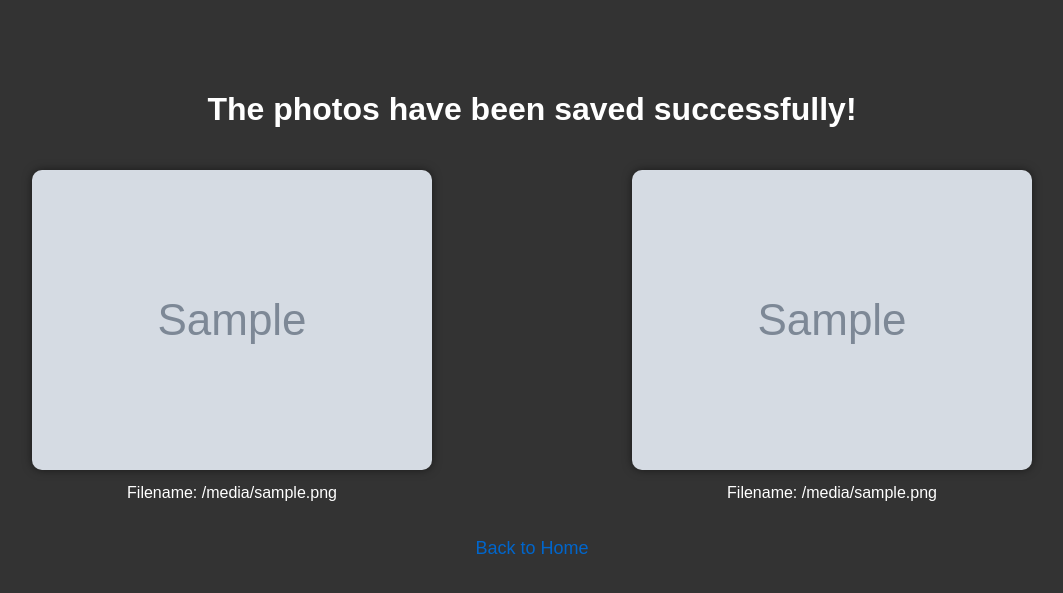
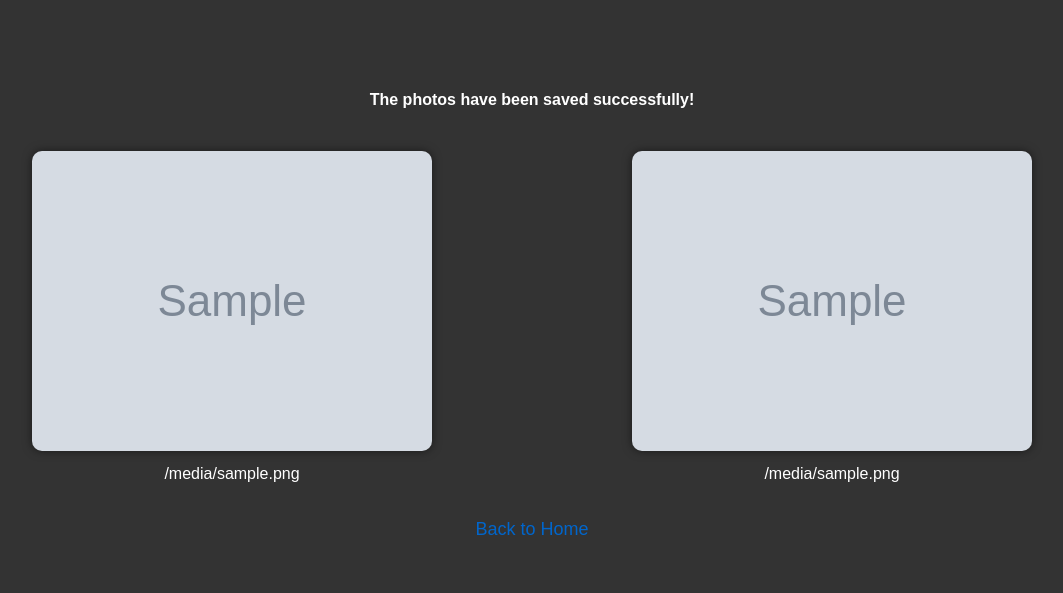
Before and after one commit to arthur-zheng/lego_sorter, a Flask app: template ghost/templates/success.html in a window 1280 px wide. Shown: the top 593 px of the page, without its empty margins (108-1171 px from the left). Run offline with Flask 3, Linux system fonts and the light colour scheme; the template is opened without the code that fills it: most values are stand-ins (such as "Sample title", 1, 10 or a date in 2020); grey boxes marked "Sample" are stand-in pictures.

Commit message:
styles of result

```diff
--- a/ghost/templates/success.html
+++ b/ghost/templates/success.html
@@ -20,7 +20,7 @@
         margin: 50px auto;
       }
 
-      h1 {
+      h4 {
         text-align: center;
         color: white;
       }
@@ -63,7 +63,7 @@
   </head>
   <body>
     <div class="container">
-      <h1>The photos have been saved successfully!</h1>
+      <h4>The photos have been saved successfully!</h4>
 
       <!-- Display the images side by side -->
       <div class="image-container">
@@ -73,7 +73,7 @@
             src="{{ url_for('display_image', filename=filename1) }}"
             alt="Captured Image 1"
           />
-          <p>Filename: {{ filename1 }}</p>
+          <p>{{ filename1 }}</p>
         </div>
 
         <!-- Image 2 -->
@@ -82,7 +82,7 @@
             src="{{ url_for('display_image', filename=filename2) }}"
             alt="Captured Image 2"
           />
-          <p>Filename: {{ filename2 }}</p>
+          <p>{{ filename2 }}</p>
         </div>
       </div>
 
```
